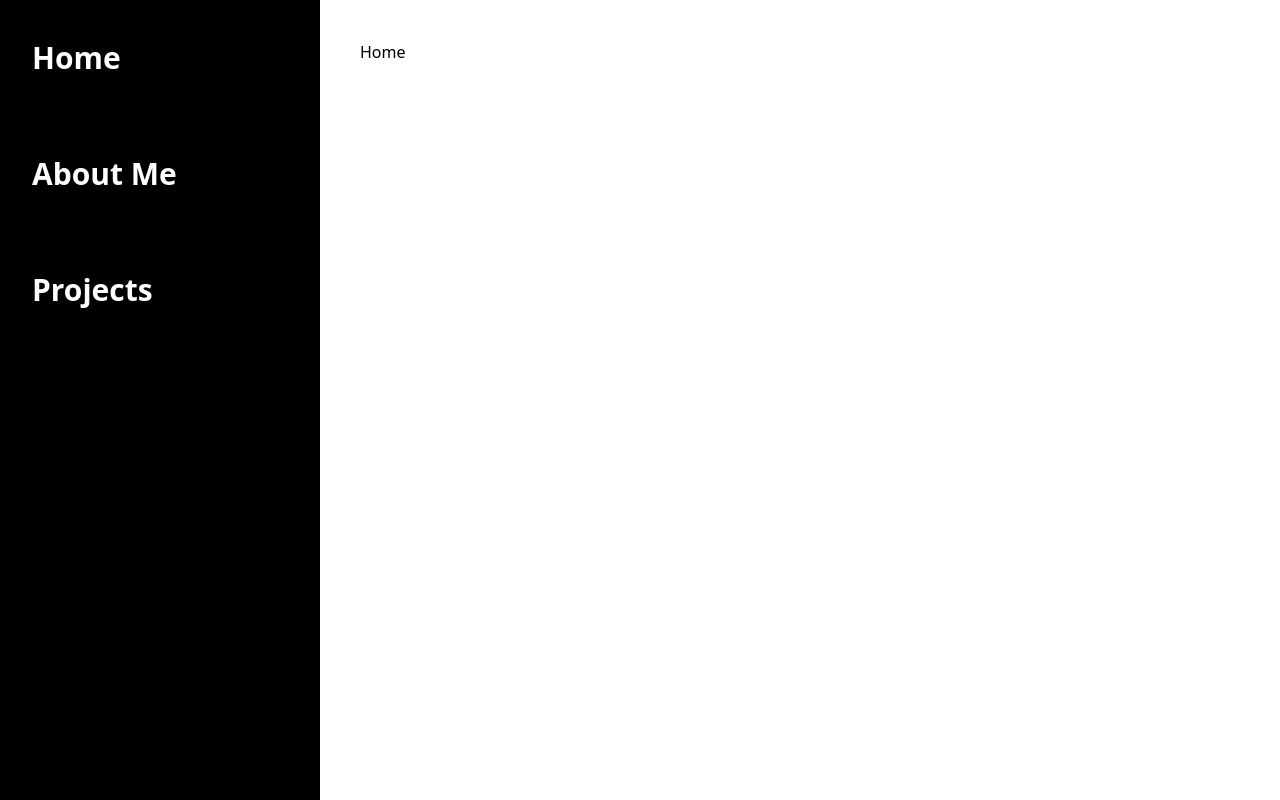
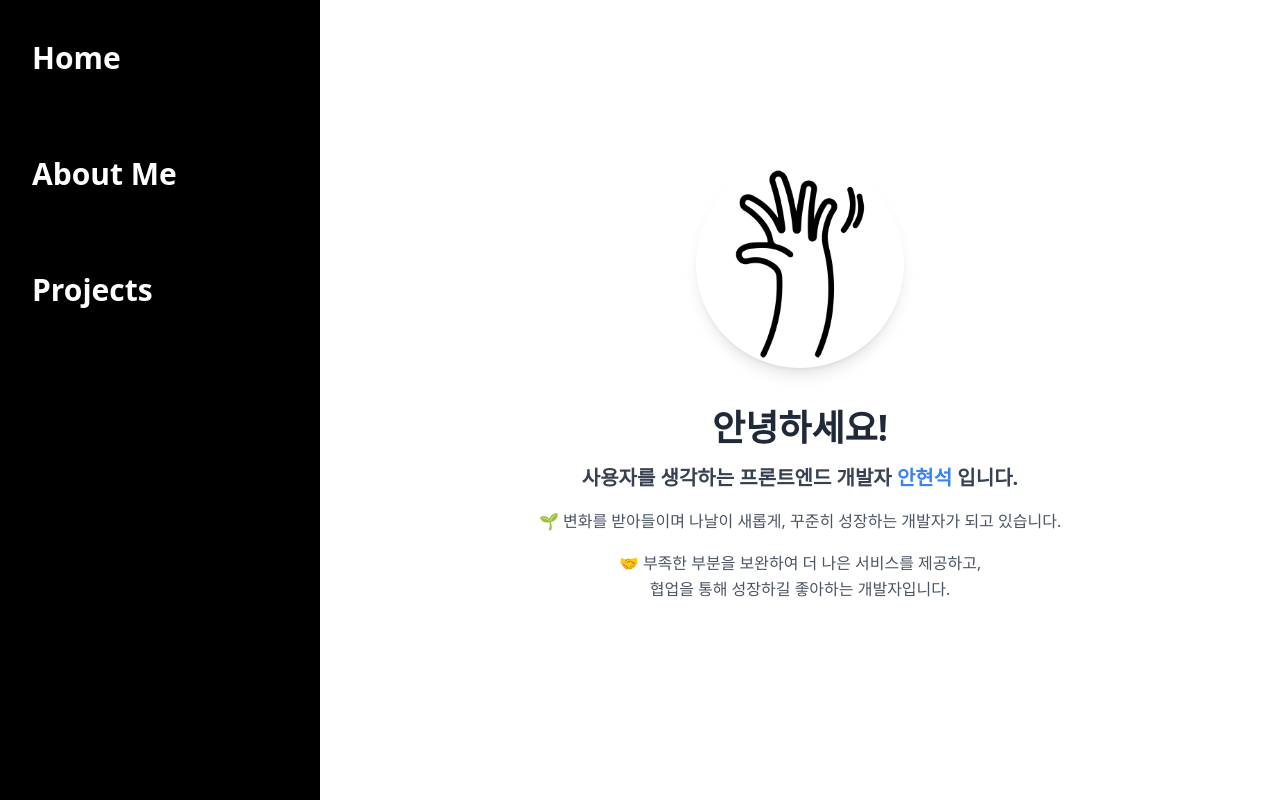
Before and after one commit to Likelion-YeungNam-Univ/9-13th-fe-assignment, a React (Vite) app: page / in a window 1280 px wide. Built offline with nearby package versions, Linux system fonts and the light colour scheme.

Commit message:
home 구현

```diff
--- a/src/pages/Home.jsx
+++ b/src/pages/Home.jsx
@@ -1,9 +1,29 @@
-import React from 'react'
+import React from "react";
+import helloImg from "../assets/hello.png";
 
 const Home = () => {
   return (
-    <div>Home</div>
-  )
-}
+    <div className="flex flex-col items-center justify-center text-center p-10 space-y-4 mt-20">
+      <img
+        src={helloImg}
+        alt="hello"
+        className="w-52 h-52 mb-6 shadow-lg rounded-full"
+      />
+      <span className="font-extrabold text-4xl text-gray-800">안녕하세요!</span>
+      <span className="font-semibold text-xl text-gray-700">
+        사용자를 생각하는 프론트엔드 개발자{" "}
+        <span className="text-blue-500">안현석</span> 입니다.
+      </span>
+      <span className="text-base text-gray-600 leading-relaxed max-w-xl">
+        🌱 변화를 받아들이며 나날이 새롭게, 꾸준히 성장하는 개발자가 되고
+        있습니다.
+      </span>
+      <span className="text-base text-gray-600 leading-relaxed max-w-xl">
+        🤝 부족한 부분을 보완하여 더 나은 서비스를 제공하고, <br />
+        협업을 통해 성장하길 좋아하는 개발자입니다.
+      </span>
+    </div>
+  );
+};
 
-export default Home
+export default Home;
```
Also changed, not shown: src/assets/hello.png (added).
